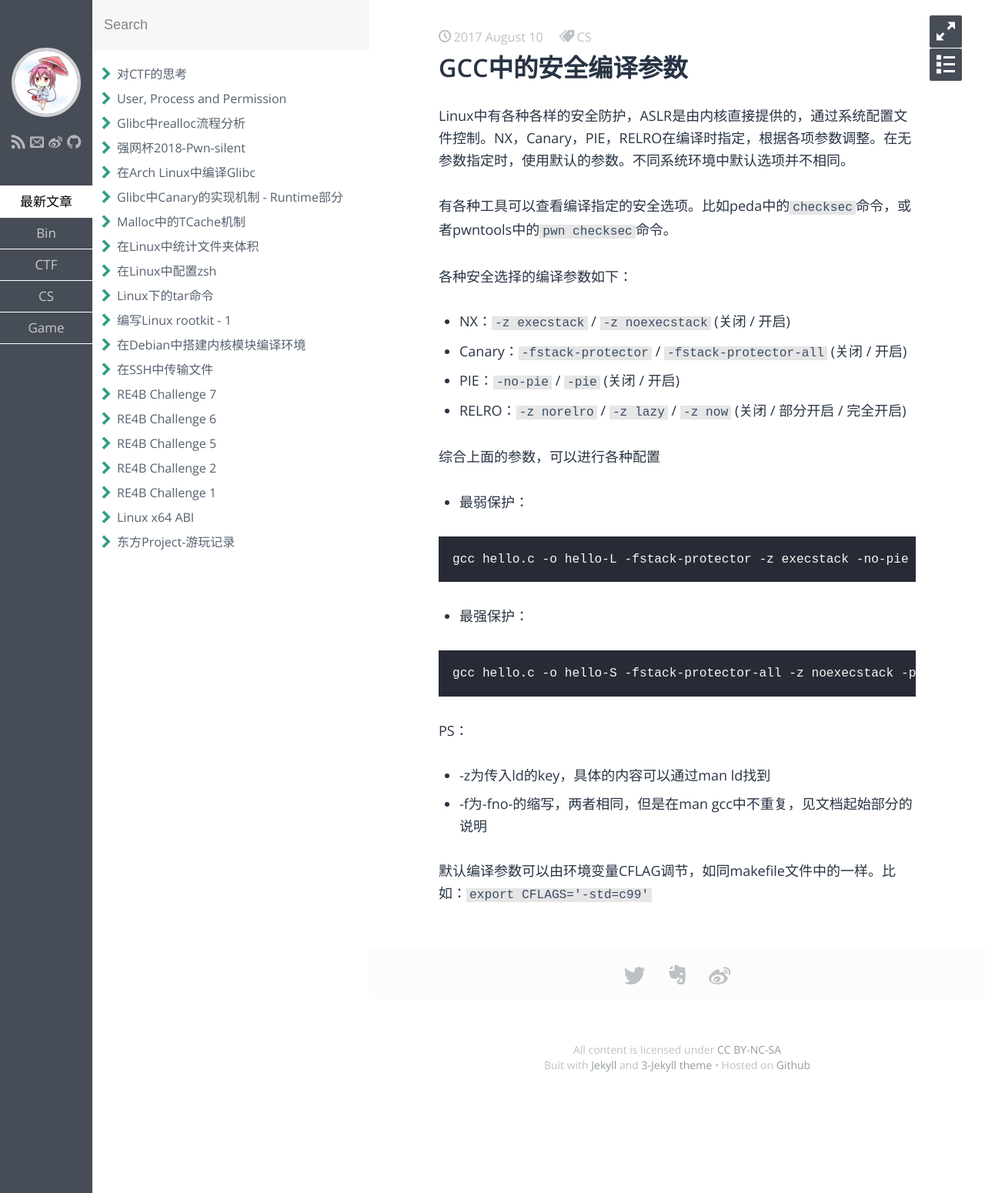
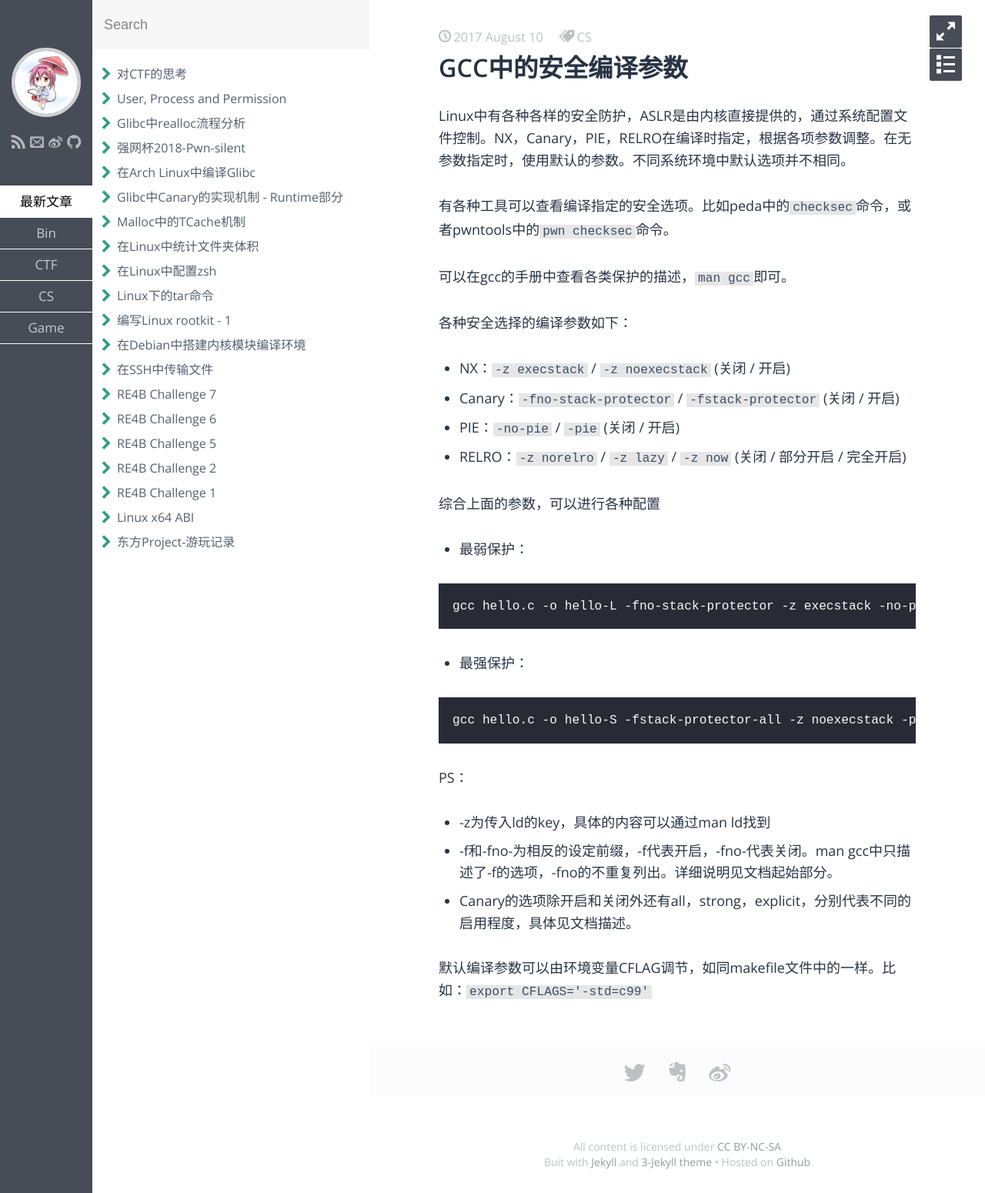
Before and after one commit to irisu-white/irisu-white.github.io, a Jekyll site: the page built from _posts/CS/2017-8-10-security-compile-argument.md, in a window 1280 px wide. Shown: the whole page at 77% size. Built offline with Jekyll 4.4.1, drawn with Linux system fonts in a browser that asks for light colours; some web fonts are replaced.

Commit message:
fix error

````diff
--- a/_posts/CS/2017-8-10-security-compile-argument.md
+++ b/_posts/CS/2017-8-10-security-compile-argument.md
@@ -9,10 +9,12 @@ Linux中有各种各样的安全防护，ASLR是由内核直接提供的，通
 
 有各种工具可以查看编译指定的安全选项。比如peda中的`checksec`命令，或者pwntools中的`pwn checksec`命令。
 
+可以在gcc的手册中查看各类保护的描述，`man gcc`即可。
+
 各种安全选择的编译参数如下：
 
 * NX：`-z execstack` / `-z noexecstack` (关闭 / 开启)
-* Canary：`-fstack-protector` / `-fstack-protector-all` (关闭 / 开启)
+* Canary：`-fno-stack-protector` / `-fstack-protector` (关闭 / 开启)
 * PIE：`-no-pie` / `-pie` (关闭 / 开启)
 * RELRO：`-z norelro` / `-z lazy` / `-z now` (关闭 / 部分开启 / 完全开启)
 
@@ -21,7 +23,7 @@ Linux中有各种各样的安全防护，ASLR是由内核直接提供的，通
 * 最弱保护：
 
 ``` c
-gcc hello.c -o hello-L -fstack-protector -z execstack -no-pie -z norelro
+gcc hello.c -o hello-L -fno-stack-protector -z execstack -no-pie -z norelro
 ```
 
 * 最强保护：
@@ -33,6 +35,7 @@ gcc hello.c -o hello-S -fstack-protector-all -z noexecstack -pie -z now
 PS：
 
 * -z为传入ld的key，具体的内容可以通过man ld找到
-* -f为-fno-的缩写，两者相同，但是在man gcc中不重复，见文档起始部分的说明
+* -f和-fno-为相反的设定前缀，-f代表开启，-fno-代表关闭。man gcc中只描述了-f的选项，-fno的不重复列出。详细说明见文档起始部分。
+* Canary的选项除开启和关闭外还有all，strong，explicit，分别代表不同的启用程度，具体见文档描述。
 
 默认编译参数可以由环境变量CFLAG调节，如同makefile文件中的一样。比如：`export CFLAGS='-std=c99'`
````
